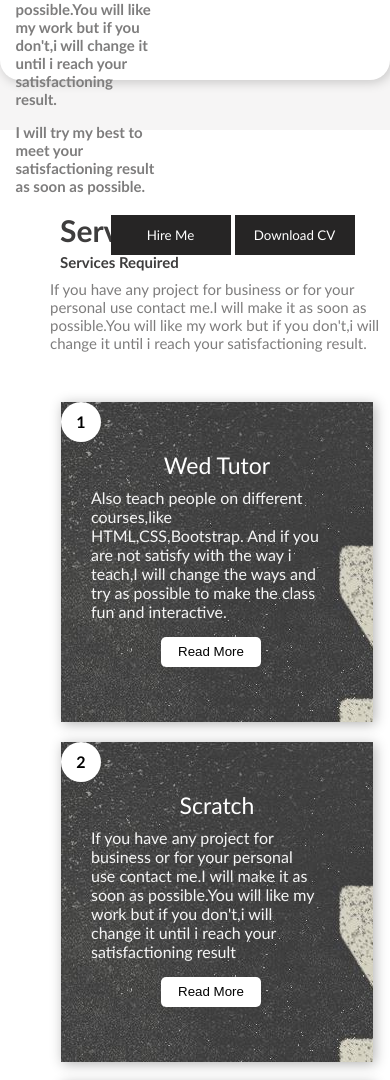
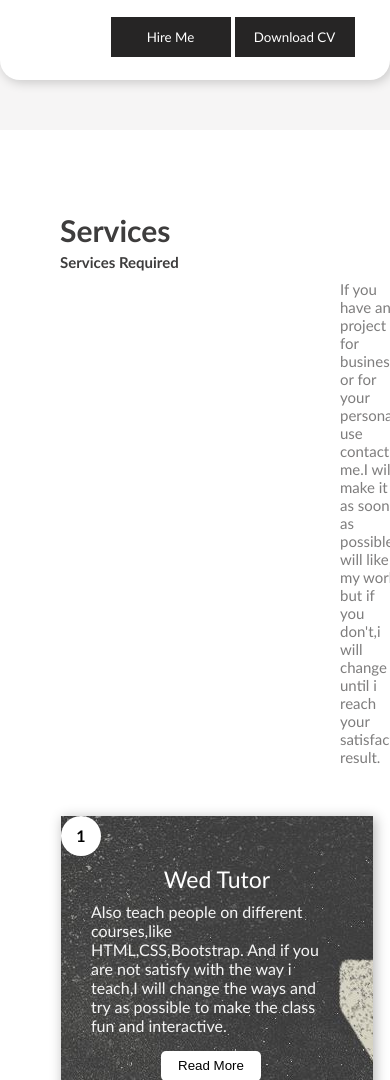
Before and after one commit to precawise/portfolio, a plain HTML site: page index.html in a window 390 px wide. Shown: the part 1247-2327 px from the top of the page. Drawn offline with Linux system fonts and the light colour scheme.

Commit message:
committed

```diff
--- a/portfolio.css
+++ b/portfolio.css
@@ -469,7 +469,6 @@ body{
    margin-left:-95px;
    font-size:15px;
    font-weight:700;
-   width:50%;
 }
 .about-text button{
     margin-top:5px;
@@ -487,7 +486,7 @@ body{
 
 }
 .services-text p:nth-child(3){
-    margin-left:-75%;
+    margin-left:70%;
     font-size:15px;
 
 }
```
